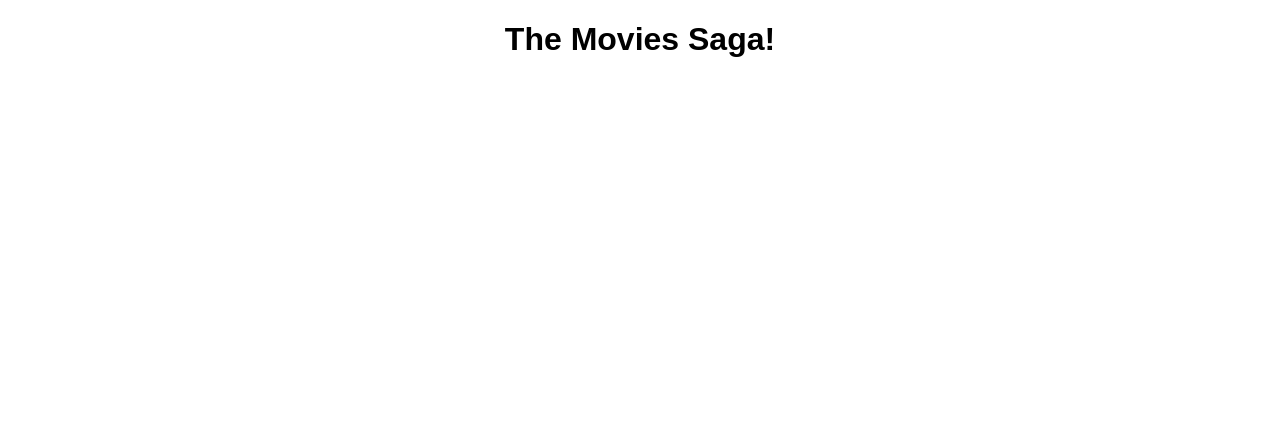
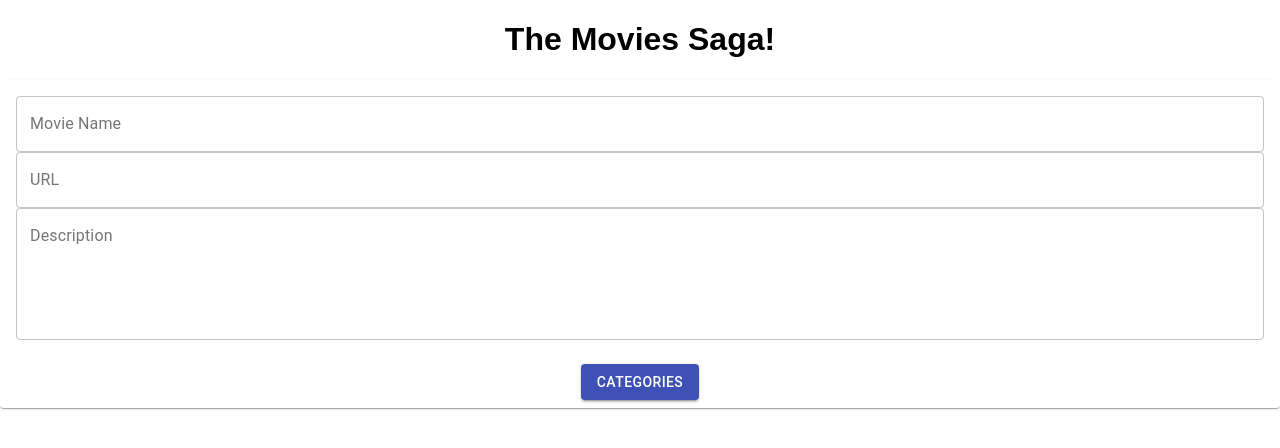
Before and after one commit to Joshua-Vedane/weekend-movie-sagas, a React (Create React App) app: page /#/add in a window 1280 px wide. Shown: the top 448 px of the page. Built offline with nearby package versions, Linux system fonts and the light colour scheme.

Commit message:
built DOM for AddMovie component

```diff
--- /dev/null
+++ b/src/components/AddMovie/AddMovie.jsx
@@ -0,0 +1,76 @@
+import {Box, Typography, TextField, Button, Divider, Card, CardContent, CardActions, Menu, MenuItem, Dialog, DialogActions, DialogContent, DialogTitle } from '@material-ui/core';
+import {useState} from 'react';
+
+
+function AddMovie () {
+  const [anchorEl, setAnchorEl] = useState(null);
+  const [movieName, setMovieName] = useState('');
+  const [movieImage, setMovieImage] = useState('');
+  const [movieDescription, setMovieDescription] = useState('');
+  const [movieCategory, setMovieCategory] = useState('');
+
+  const handleOpenMenu = (event) => {
+    setAnchorEl(event.currentTarget)
+  }
+
+
+
+
+  return(
+    <Card>
+      <CardContent>
+        <Box>
+          <TextField
+          label="Movie Name"
+          fullWidth={true}
+          variant="outlined"
+          value={movieName}
+          onChange={(event) => setMovieName(event.target.value)}
+          />
+        </Box>
+        <Box>
+          <TextField
+          label="URL"
+          fullWidth={true}
+          variant="outlined"
+          value={movieImage}
+          onChange={(event) => setMovieImage(event.target.value)}
+          />
+        </Box>
+        <Box>
+          <TextField
+          label="Description"
+          fullWidth={true}
+          multiline
+          rows={5}
+          variant="outlined"
+          value={movieDescription}
+          onChange={(event) => setMovieDescription(event.target.value)}
+          />
+        </Box>
+      </CardContent>
+      <Box display="flex" alignItems="center" justifyContent="center">
+        <CardActions>
+          <Button color= "primary" variant="contained" onClick={handleOpenMenu}>
+            Categories
+          </Button>
+          <Menu
+            anchorEl={anchorEl}
+            keepMounted
+            open={Boolean(anchorEl)}
+            onClose={() => setAnchorEl(null)}>
+            {/* map over all categoryList */}
+            <MenuItem>
+              {/* MenuItem on click handles adding category */}
+              {/* CategoryItem.name goes here from map */}
+              Fantasy
+            </MenuItem>
+          </Menu>
+
+        </CardActions>
+      </Box>
+    </Card>
+  )
+}
+
+export default AddMovie;
--- a/src/components/App/App.js
+++ b/src/components/App/App.js
@@ -1,7 +1,8 @@
 import {HashRouter as Router, Route} from 'react-router-dom';
 import './App.css';
-import MovieList from '../MovieList/MovieList'
+import MovieList from '../MovieList/MovieList.jsx';
 import Details from '../Details/Details.jsx';
+import AddMovie from '../AddMovie/AddMovie.jsx';
 
 function App() {
   return (
@@ -18,6 +19,10 @@ function App() {
         </Route>
 
         {/* Add Movie page */}
+
+        <Route path="/add">
+          <AddMovie/>
+        </Route>
       </Router>
     </div>
   );
--- a/src/components/Details/Details.jsx
+++ b/src/components/Details/Details.jsx
@@ -31,7 +31,7 @@ function Details() {
                 <span>Genres:  </span>
                 {genreDetail.map((genre) => {
                   return(
-                    <span>{genre.name}, </span>
+                    <span>{genre.name}       </span>
                   )
                 })}
               </Typography>
```
